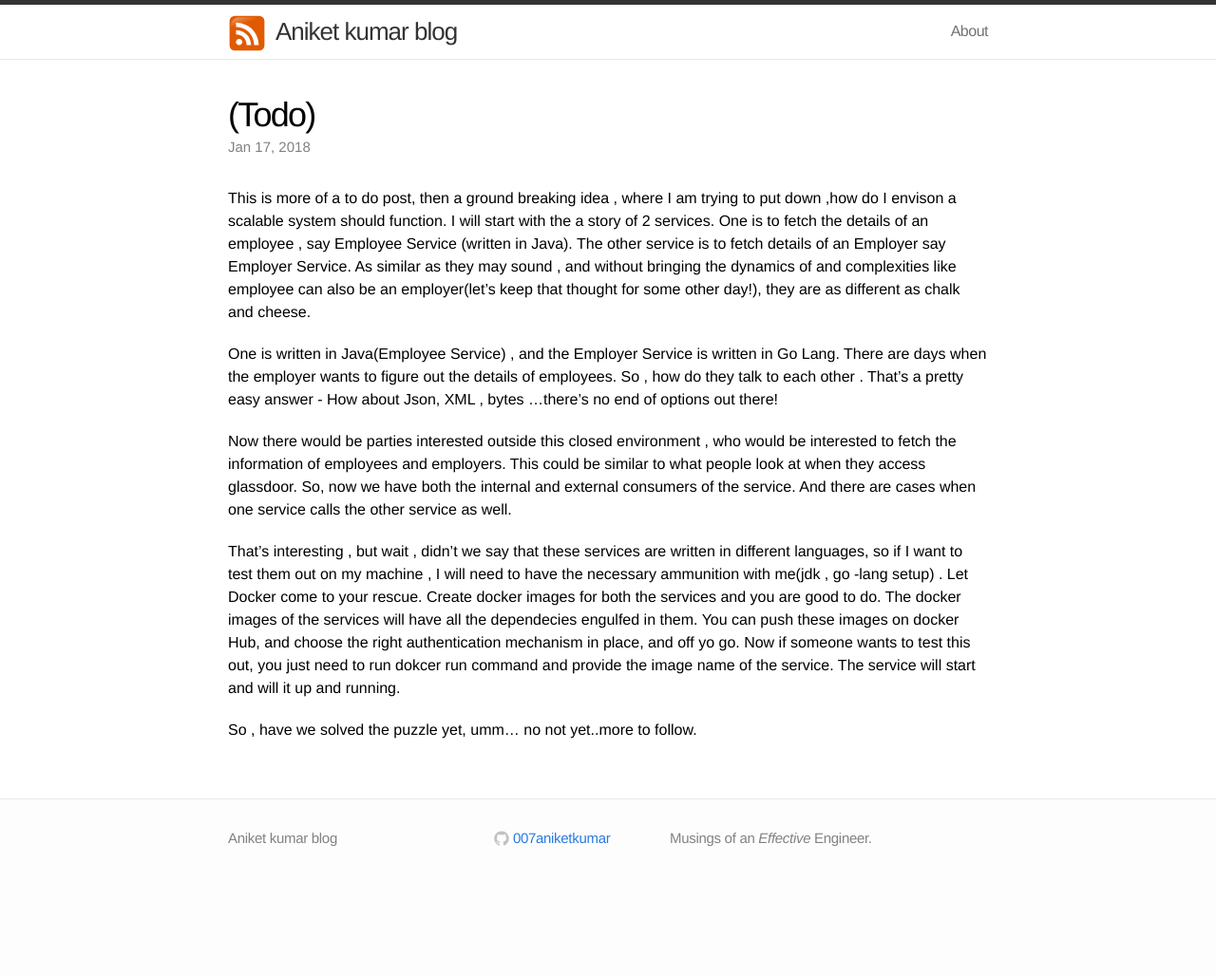
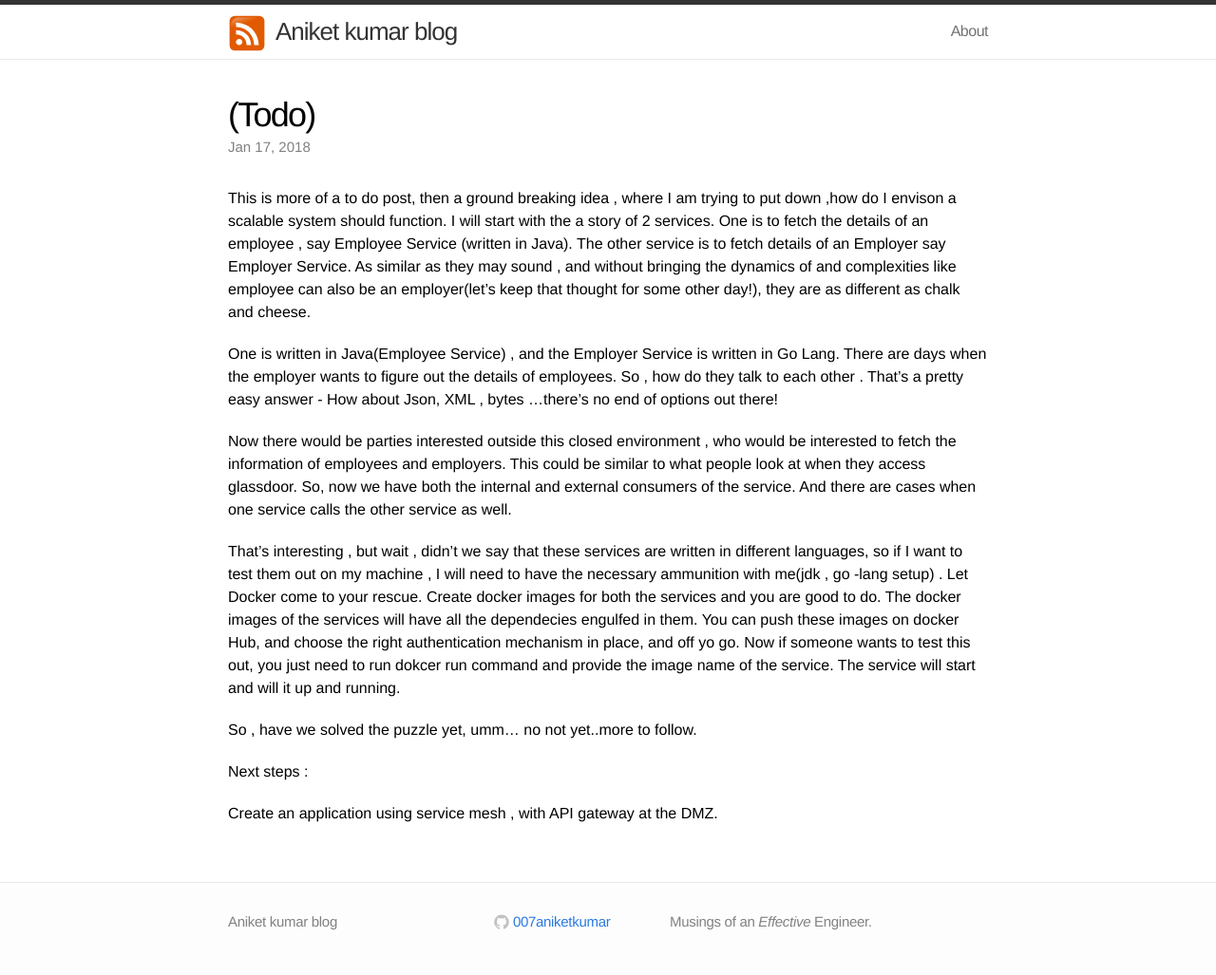
Before and after one commit to 007aniketkumar/007aniketkumarblog.github.io, a Jekyll site: the page built from _posts/2019-01-17-To Do.markdown, in a window 1280 px wide. Shown: the whole page at 95% size. Built offline with Jekyll 4.4.1, drawn with Linux system fonts in a browser that asks for light colours; before the commit the page ends 939 px from its top, so only the background shows below that.

Commit message:
Update 2019-01-17-To Do.markdown

```diff
--- a/_posts/2019-01-17-To Do.markdown
+++ b/_posts/2019-01-17-To Do.markdown
@@ -24,3 +24,7 @@ You can push these images on docker Hub, and choose the right authentication mec
 Now if someone wants to test this out, you just need to run dokcer run command and provide the image name of the service. The service will start and will it up and running.
 
 So , have we solved the puzzle yet, umm... no not yet..more to follow.
+
+Next steps :
+
+Create an application using service mesh , with API gateway at the DMZ.
```
